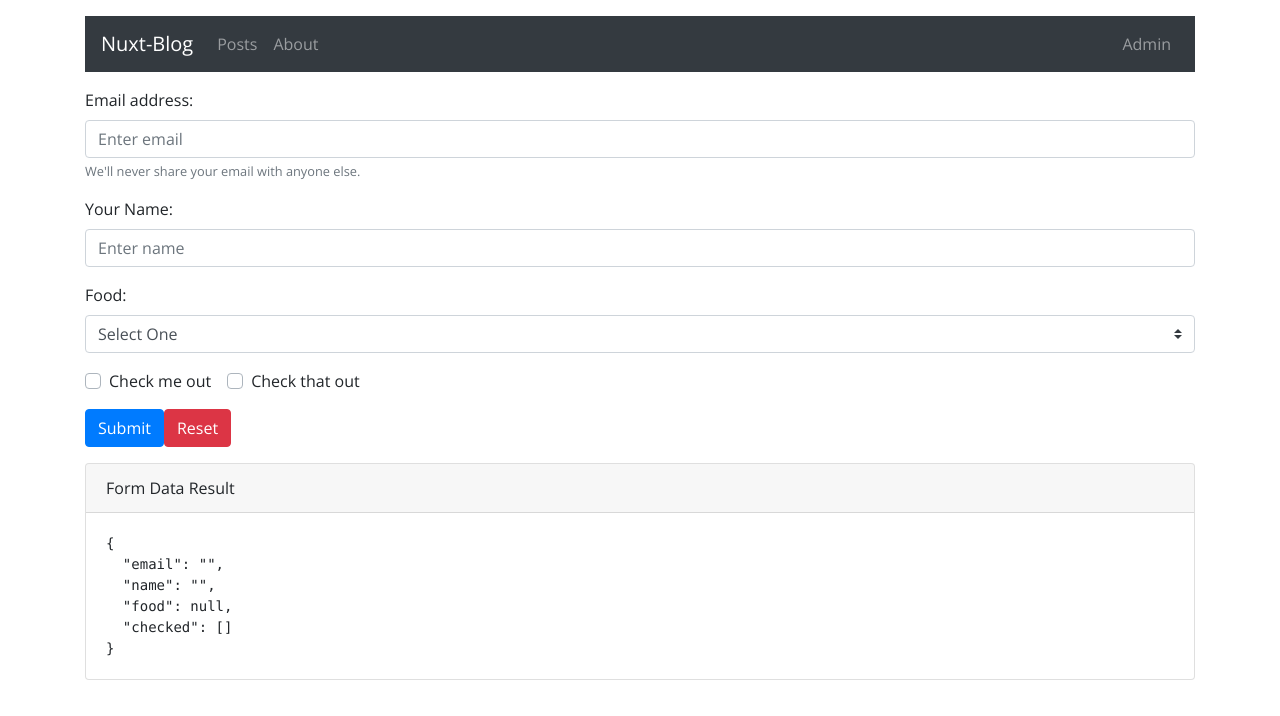
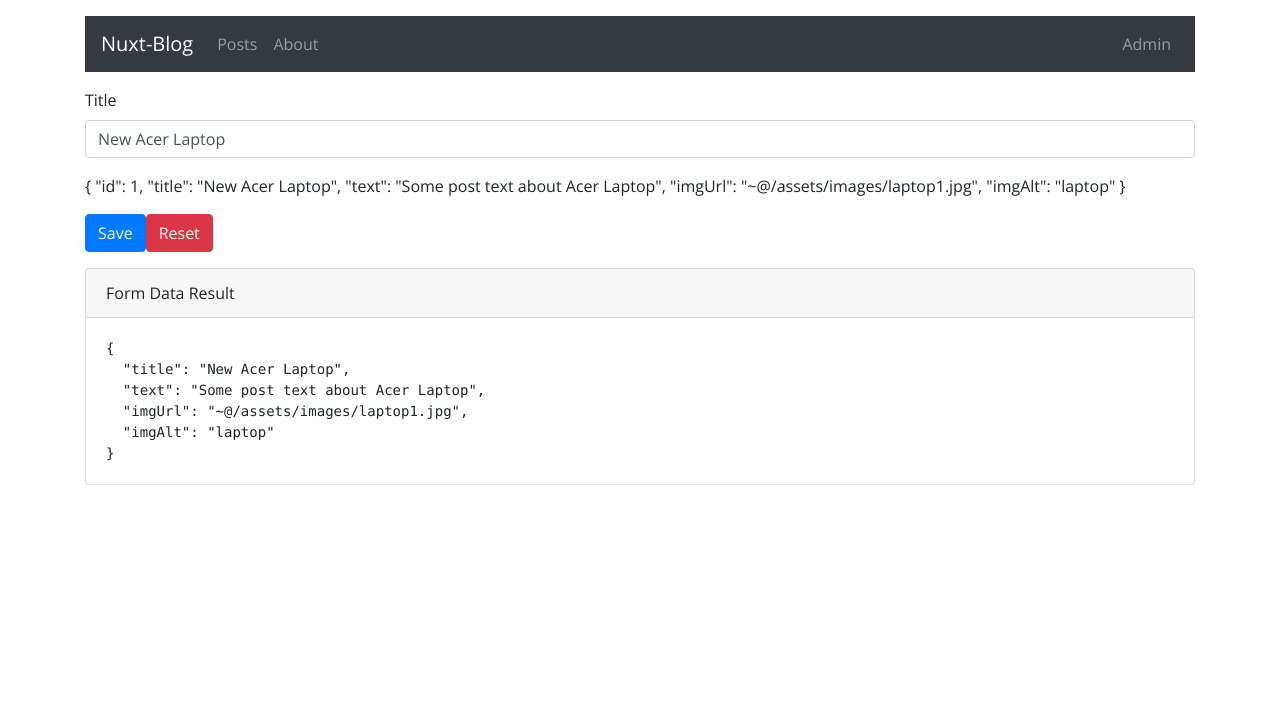
Before and after one commit to krispea3/nuxt-blog, a Nuxt app: page /admin/1 in a window 1280 px wide. Shown: the top 716 px of the page. Built offline with nearby package versions, Linux system fonts and the light colour scheme.

Commit message:
base functionality of form with firebase attachment

```diff
--- a/components/posts/PostForm.vue
+++ b/components/posts/PostForm.vue
@@ -1,67 +1,49 @@
 <template>
   <div>
-    <b-form @submit="onSubmit" @reset="onReset" v-if="show">
+    <b-form>
       <b-form-group
         id="input-group-1"
-        label="Email address:"
+        label="Title"
         label-for="input-1"
-        description="We'll never share your email with anyone else."
       >
         <b-form-input
           id="input-1"
-          v-model="form.email"
-          type="email"
+          v-model="formData.title"
+          type="text"
           required
-          placeholder="Enter email"
+          placeholder="Enter title"
         ></b-form-input>
       </b-form-group>
-
-      <b-form-group id="input-group-2" label="Your Name:" label-for="input-2">
-        <b-form-input
-          id="input-2"
-          v-model="form.name"
-          required
-          placeholder="Enter name"
-        ></b-form-input>
-      </b-form-group>
-
-      <b-form-group id="input-group-3" label="Food:" label-for="input-3">
-        <b-form-select
-          id="input-3"
-          v-model="form.food"
-          :options="foods"
-          required
-        ></b-form-select>
-      </b-form-group>
-
-      <b-form-group id="input-group-4">
-        <b-form-checkbox-group v-model="form.checked" id="checkboxes-4">
-          <b-form-checkbox value="me">Check me out</b-form-checkbox>
-          <b-form-checkbox value="that">Check that out</b-form-checkbox>
-        </b-form-checkbox-group>
-      </b-form-group>
-
-      <b-button type="submit" variant="primary">Submit</b-button>
+      <p>{{ post }}</p>
+      <b-button @click="saveForm" variant="primary">Save</b-button>
       <b-button type="reset" variant="danger">Reset</b-button>
     </b-form>
     <b-card class="mt-3" header="Form Data Result">
-      <pre class="m-0">{{ form }}</pre>
+      <pre class="m-0">{{ formData }}</pre>
     </b-card>
   </div>
 </template>
 
 <script>
+import axios from 'axios'
+
   export default {
+    created () {
+      if (this.post) {
+        this.formData.title = this.post.title
+        this.formData.text = this.post.text
+        this.formData.imgUrl = this.post.imgUrl
+        this.formData.imgAlt = this.post.imgAlt
+      }
+    },
     data() {
       return {
-        form: {
-          email: '',
-          name: '',
-          food: null,
-          checked: []
+        formData: {
+          title: '',
+          text: '',
+          imgUrl: '',
+          imgAlt: ''
         },
-        foods: [{ text: 'Select One', value: null }, 'Carrots', 'Beans', 'Tomatoes', 'Corn'],
-        show: true
       }
     },
     props: {
@@ -69,22 +51,32 @@
       required: false
     },
     methods: {
-      onSubmit(evt) {
-        evt.preventDefault()
-        alert(JSON.stringify(this.form))
+      saveForm () {
+        axios.post('https://nuxt-blog-9be94.firebaseio.com/post.json', this.formData)
+          .then(res => {
+            console.log(res)
+            this.$router.go(-1)
+          })
+          .catch(err => {
+            console.log(err)
+          })
       },
+      // onSubmit(evt) {
+      //   evt.preventDefault()
+        // alert(JSON.stringify(this.form))
+      // },
       onReset(evt) {
         evt.preventDefault()
         // Reset our form values
-        this.form.email = ''
-        this.form.name = ''
-        this.form.food = null
-        this.form.checked = []
+        this.formData.text = ''
+        this.formData.content = ''
+        this.formData.imgUrl = ''
+        this.formData.imgAlt = ''
         // Trick to reset/clear native browser form validation state
-        this.show = false
-        this.$nextTick(() => {
-          this.show = true
-        })
+        // this.show = false
+        // this.$nextTick(() => {
+        //   this.show = true
+        // })
       }
     }
   }
```
